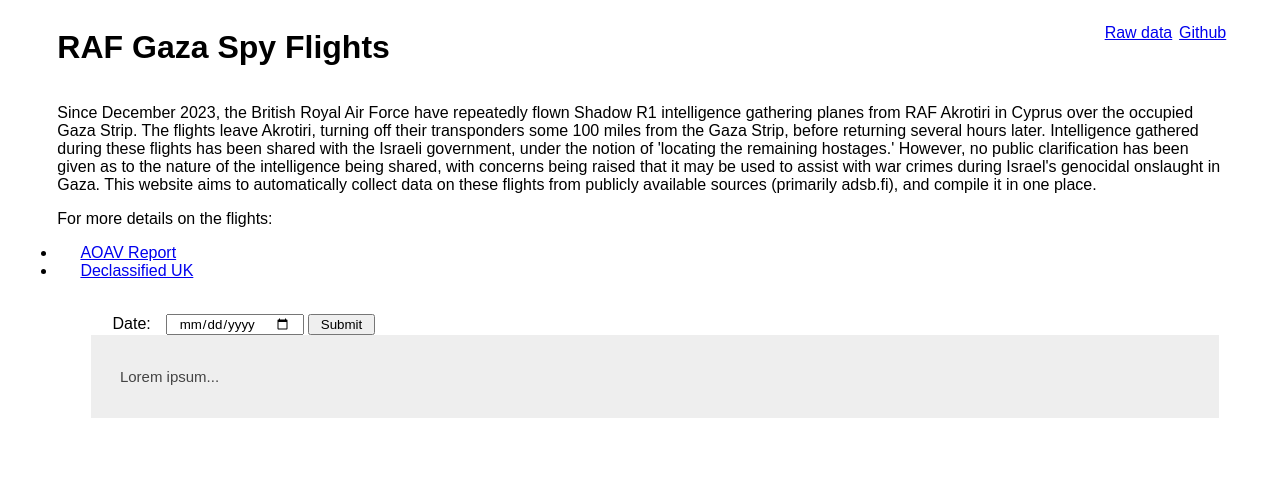
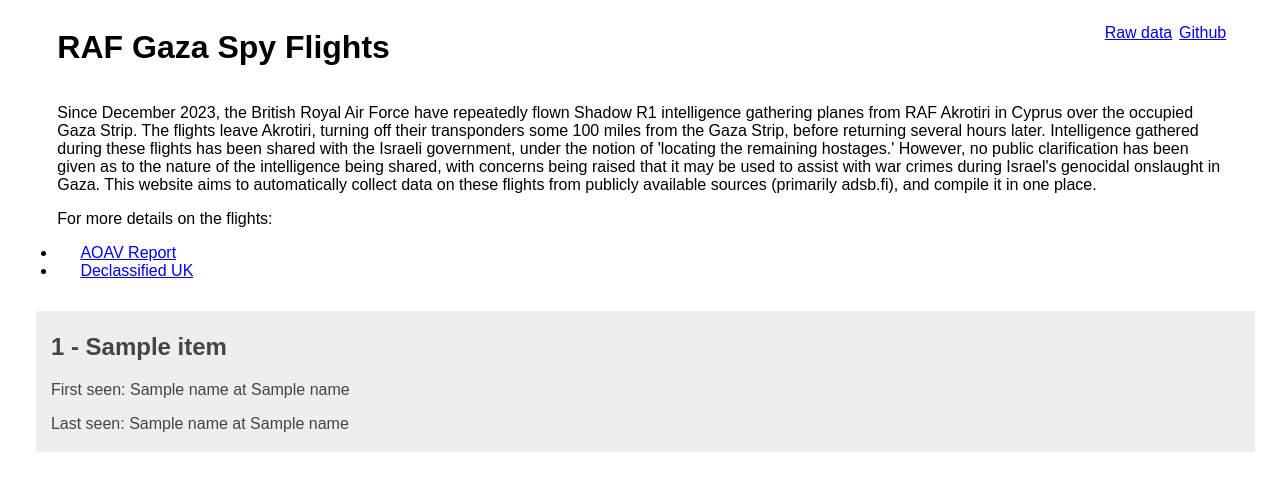
Before and after one commit to fifisaac/gaza-flights, a Flask app: template templates/index.html in a window 1280 px wide. Shown: the top 491 px of the page. Run offline with Flask 3, Linux system fonts and the light colour scheme; the template is opened without the code that fills it: most values are stand-ins (such as "Sample title", 1, 10 or a date in 2020).

Commit message:
update templates

```diff
--- a/main.py
+++ b/main.py
@@ -1,16 +1,40 @@
-from flask import Flask, render_template
+from flask import Flask, render_template, request
 import requests
 import json
 from time import sleep
+import datetime
 
-reg = ['ZZ416', 'ZZ418', 'ZZ419', 'ZZ504', 'ZZ507']
+reg = ['ZZ416', 'ZZ418', 'ZZ419', 'ZZ504', 'ZZ507', 'ZZ173']
 bbox = [[34.63, 32.820], [30.92, 34.66]]
 
 app = Flask(__name__)
 
 @app.route('/')
 def index():
-    return render_template('index.html')
+
+    page = request.args.get('pg')
+    if page is None or not page.isdigit():
+        page = 0
+    else:
+        page = int(page)
+
+    with open('planes.json', 'r') as f:
+        f.seek(0)
+        file = json.loads(f.read())
+
+        items = []
+        flights = file["flights"][::-1]
+        for i in flights[(page * 10): (10 + page * 10)]:
+            reg = i['reg']
+            date = datetime.datetime.utcfromtimestamp(i['locs'][0]['time']/1000).strftime('%Y-%m-%d')
+
+            convertTime = lambda time: datetime.datetime.utcfromtimestamp(time/1000).strftime('%Y-%m-%d %H:%M:%S')
+
+            first = [convertTime(i['locs'][0]['time']), f'''{i['locs'][0]['lat']}, {i['locs'][0]['lon']}''']
+            last = [convertTime(i['locs'][-1]['time']), f'''{i['locs'][-1]['lat']}, {i['locs'][-1]['lon']}''']
+            items.append([reg, date, first, last])
+
+        return render_template('index.html', items=items)
 
 # Returns the JSON store of data
 @app.route('/raw')
@@ -56,7 +80,7 @@
                         break
 
                     # Checks if there is an existing flight with same reg and within 21000000ms (approx 6hrs)
-                    if (flights[-j]["r"] == i) and (flights[-j]['locs'][-1]["time"] + 21000000 >= time):
+                    if (flights[-j]["reg"] == i) and (flights[-j]['locs'][-1]["time"] + 21000000 >= time):
                         newFlight = False
                         flights[-j]['locs'].append({'lat': rjson['ac'][0]['lat'],
                                             'lon': rjson['ac'][0]['lon'],
--- a/templates/index.html
+++ b/templates/index.html
@@ -20,13 +20,12 @@
     .content {
         background-color: #eee;
         color: #444;
-        cursor: pointer;
-        padding: 18px;
+        padding: 0.2%;
         width: 100%;
-        border: none;
+        border: solid;
+        border-color: white;
         text-align: left;
         outline: none;
-        font-size: 15px;
     }
 
     #hyperlinks {
@@ -34,12 +33,6 @@
         white-space: nowrap;
     }
 
-    #listdiv {
-        width: 90%;
-        margin: 0 auto;
-        padding: 0.5%;
-        padding-left: 0;
-    }
 </style>
 
 <head>
@@ -80,20 +73,18 @@
         </p>
     </div>
 
-    <div id="listdiv">
-
-        <form>
-            <label for="date">Date:</label>
-            <input type="date" id="date" name="date">
-            <input type="submit">
-        </form>
+    {% for item in items %}
 
 
         <div class="content">
-            <p>Lorem ipsum...</p>
+            <h2>{{item[0]}} - {{item[1]}}</h2>
+            <p>First seen: {{item[2][0]}} at {{item[2][1]}}</p>
+            <p>Last seen: {{item[3][0]}} at {{item[3][1]}}</p>
         </div>
 
-    </div>
+    {% endfor %}
+
+
 
 
 
```
